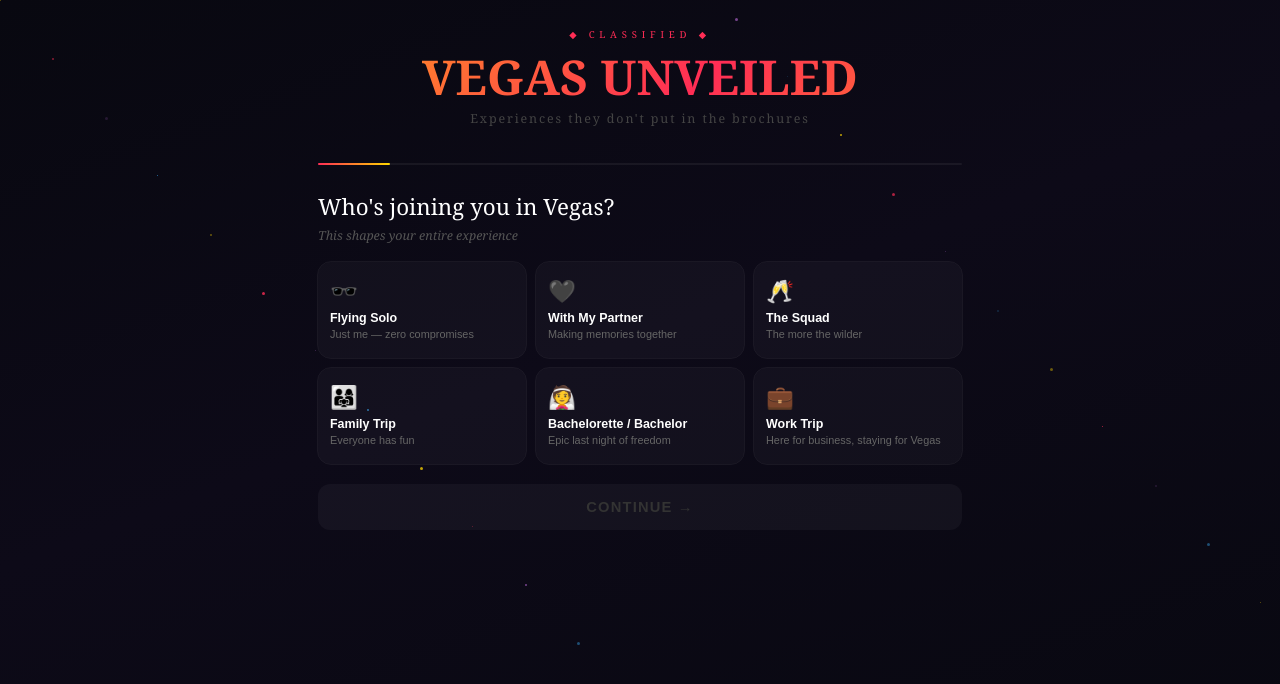
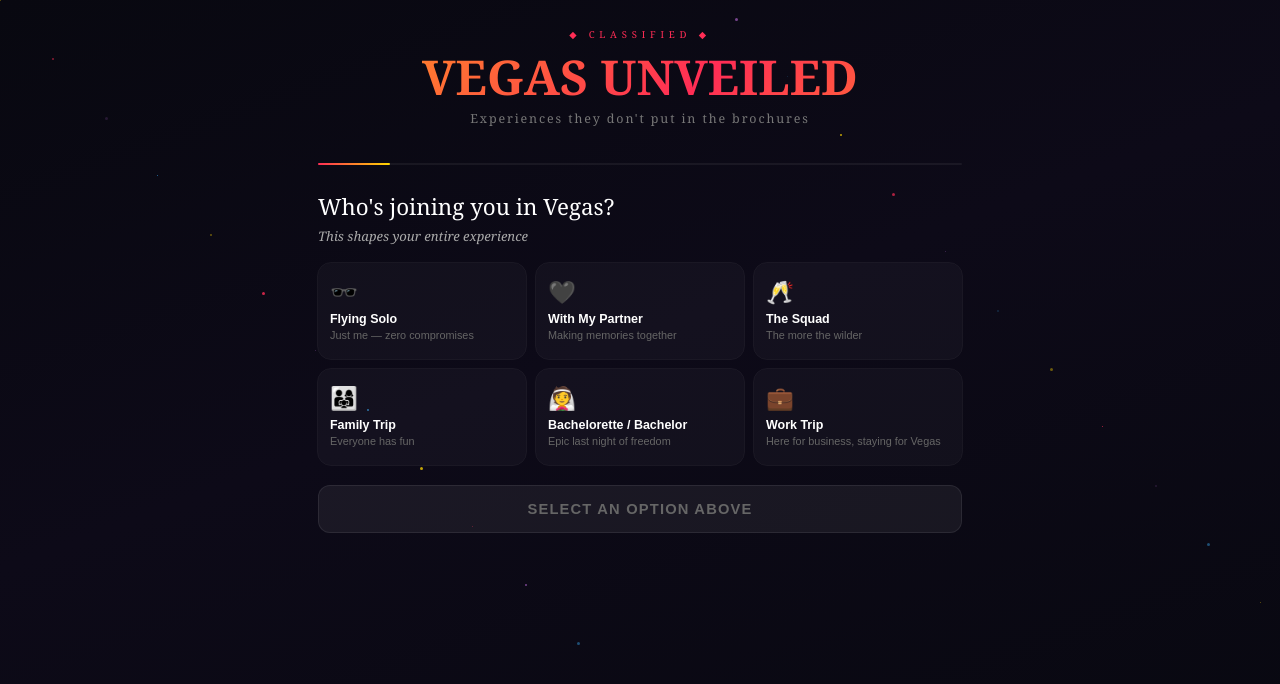
Before and after one commit to lucianecsk-hub/vegas-unveiled, a React (Create React App) app: page / in a window 1280 px wide. Both pictures are taken after a click on the button "REVEAL MY SECRET ITINERARY →". Shown: the top 684 px of the page. Built offline with nearby package versions, Linux system fonts and the light colour scheme.

Commit message:
Update App.jsx

```diff
--- a/src/App.jsx
+++ b/src/App.jsx
@@ -22,7 +22,7 @@ const PAID = [
   { id:20, name:"Mat Franco Magic Show", cat:"Show", price:50, rating:4.8, reviews:2686, dur:"1.5 hrs", emoji:"🪄", desc:"Winner of America's Got Talent. At The LINQ. Still the best magic show in Vegas — by far.", url:"https://vegas.vdvm.net/ZVx77X", provider:"VCO", tags:["couple","family","work"], vibes:["luxury"], times:["night"], seasons:["winter","spring","summer","fall"], interests:["show"], tier:"budget" },
   { id:21, name:"Machine Guns Vegas", cat:"Adventure", price:50, rating:4.8, reviews:144, dur:"1 hr", emoji:"🔫", desc:"Real machine guns in a supervised Vegas shooting range. The only place on Earth this makes sense.", url:"https://vegas.vdvm.net/Py36Z6", provider:"VCO", tags:["solo","couple","group","kids"], vibes:["dark"], times:["morning","day"], seasons:["winter","spring","summer","fall"], interests:["adventure"], tier:"budget" },
   { id:22, name:"Mystère — Cirque du Soleil", cat:"Show", price:49, rating:4.6, reviews:5750, dur:"1.5 hrs", emoji:"🎭", desc:"The original Cirque in Vegas. Treasure Island. 30+ years of acrobatics that defy physics.", url:"https://vegas.vdvm.net/LKVW3L", provider:"VCO", tags:["solo","couple","group","bachelorette","work"], vibes:["dark"], times:["night"], seasons:["winter","spring","summer","fall"], interests:["show"], tier:"budget" },
-  { id:23, name:"Meow Wolf Omega Mart", cat:"Unique", price:46, rating:3.8, reviews:265, dur:"2 hrs", emoji:"🛒", desc:"A supermarket where nothing is what it seems. AREA15. Go down the rabbit hole.", url:"https://vegas.vdvm.net/NkZ5bq", provider:"VCO", tags:["couple","group","family"], vibes:[], times:["day","night"], seasons:["winter","spring","summer","fall"], interests:["unique"], tier:"budget" },
+
   { id:24, name:"Bars Unknown Bar Crawl", cat:"Nightlife", price:54, rating:5.0, reviews:5, dur:"3 hrs", emoji:"🍸", desc:"The Strip's hidden bars. Most tourists walk past them every night without knowing. You won't.", url:"https://www.getyourguide.com/las-vegas-l58/bars-unknown-the-las-vegas-strip-bar-crawl-t708411/?partner_id=FIT427X&utm_medium=online_publisher", provider:"GYG", tags:["solo","couple","group","family","kids"], vibes:[], times:["night"], seasons:["winter","spring","summer","fall"], interests:["nightlife","unique"], tier:"budget", girlsTrip:true },
   { id:25, name:"Vegas! The Show", cat:"Show", price:47, rating:4.6, reviews:2599, dur:"1.5 hrs", emoji:"✨", desc:"Vegas history told through its greatest hits. Sinatra, Elvis, Liberace — all in one show.", url:"https://vegas.vdvm.net/R0O77N", provider:"VCO", tags:["solo","couple"], vibes:["dark","romantic"], times:["night"], seasons:["winter","spring","summer","fall"], interests:["show"], tier:"budget" },
   { id:26, name:"Hop-On Hop-Off Bus", cat:"Tour", price:58, rating:4.3, reviews:907, dur:"24 hrs", emoji:"🚌", desc:"See every inch of the Strip at your own pace. First-timers' best friend.", url:"https://www.getyourguide.com/las-vegas-l58/las-vegas-24-or-48-hour-hop-on-hop-off-tour-t61878/?partner_id=FIT427X&utm_medium=online_publisher", provider:"GYG", tags:["solo","couple","group","family","work","kids"], vibes:["luxury","romantic","first-timer"], times:["morning","day","night"], seasons:["winter","spring","summer","fall"], interests:["unique"], tier:"budget" },
@@ -529,10 +529,14 @@ function getHotels(ans) {
     seen.add(h.name);
     result.push(h);
   }
-  // Fill if needed — relax tier constraint
+  // Fill if needed — try adjacent tier before giving up
   if(result.length<3) {
+    const adjacentTiers = {budget:["budget","mid"], mid:["mid","budget","high"], high:["high","mid","vip"], vip:["vip","high"]};
+    const allowedTiers = adjacentTiers[userTier] || [userTier];
     for(const h of HOTELS) {
-      if(!seen.has(h.name) && result.length<3 && h.profiles.some(p=>profile.includes(p)) && h.tiers.includes(userTier)) {
+      if(!seen.has(h.name) && result.length<3 &&
+         h.profiles.some(p=>profile.includes(p)) &&
+         h.tiers.some(t=>allowedTiers.includes(t))) {
         seen.add(h.name); result.push(h);
       }
     }
@@ -746,6 +750,11 @@ export default function VegasApp() {
     const vibeDesc = vibeLabels[Array.isArray(newAns.vibe)?newAns.vibe[0]:newAns.vibe]||"";
     const interestDesc = Array.isArray(newAns.interest)?newAns.interest.join(" and "):newAns.interest||"";
 
+    const fallbacks = [
+      `A ${travelerType} ${vibeDesc} — Vegas has been holding its breath for someone like you. ${seasonCtx[newAns.season]} The city reveals different secrets depending on who's asking, and you asked the right questions. Here's what should absolutely be on your list.`,
+      `You came to Vegas as a ${travelerType}, ${vibeDesc}. That already puts you in a different category than most visitors. ${seasonCtx[newAns.season]} Here's what the city has been saving for you.`,
+    ];
+
     try {
       const res=await fetch("https://api.anthropic.com/v1/messages",{
         method:"POST",
@@ -774,8 +783,9 @@ Tone: Dark. Intimate. Cinematic. Like a secret being handed over. NEVER say "vib
         })
       });
       const data=await res.json();
-      setAiStory(data.content?.[0]?.text||"Vegas doesn't reveal itself to everyone. But you asked the right questions — and the city noticed.");
-    } catch { setAiStory("Vegas has layers most visitors never reach. You came looking for the right things."); }
+      const text = data.content?.[0]?.text;
+      setAiStory(text && text.length > 30 ? text : fallbacks[0]);
+    } catch { setAiStory(fallbacks[0]); }
 
     setLoading(false);
     setStep(totalSteps+1);
@@ -828,7 +838,7 @@ Tone: Dark. Intimate. Cinematic. Like a secret being handed over. NEVER say "vib
             backgroundClip:"text",animation:"flicker 9s infinite, shimmer 4s linear infinite",lineHeight:1.1}}>
             VEGAS UNVEILED
           </h1>
-          <p style={{color:"#444",fontSize:"0.78rem",margin:0,letterSpacing:"0.15em"}}>Experiences they don't put in the brochures</p>
+          <p style={{color:"#777",fontSize:"0.78rem",margin:0,letterSpacing:"0.15em"}}>Experiences they don't put in the brochures</p>
         </div>
 
         {/* INTRO */}
@@ -838,7 +848,7 @@ Tone: Dark. Intimate. Cinematic. Like a secret being handed over. NEVER say "vib
               <div style={{fontSize:"2.8rem",marginBottom:"16px"}}>🎰</div>
               <h2 style={{fontSize:"1.3rem",color:"#fff",margin:"0 0 12px",fontWeight:"normal"}}>Most people leave Vegas having seen <em style={{color:"#ff2d55"}}>nothing</em>.</h2>
               <p style={{color:"#aaa",lineHeight:1.8,margin:"0 0 8px",fontSize:"0.88rem"}}>Tell us about your trip. Get a custom itinerary with direct booking links — plus free insider tips most tourists never discover.</p>
-              <p style={{color:"#444",fontSize:"0.7rem",margin:0,fontStyle:"italic"}}>Quick, personal, free.</p>
+              <p style={{color:"#666",fontSize:"0.7rem",margin:0,fontStyle:"italic"}}>Quick, personal, free.</p>
             </div>
             <button onClick={handleNext} style={{width:"100%",padding:"17px",borderRadius:"12px",border:"none",background:"linear-gradient(135deg,#ff2d55,#ff6b35)",color:"#fff",fontSize:"0.95rem",fontWeight:"700",cursor:"pointer",letterSpacing:"0.08em",textTransform:"uppercase",boxShadow:"0 8px 32px rgba(255,45,85,.38)",transition:"all .2s"}}
               onMouseEnter={e=>{e.currentTarget.style.transform="translateY(-2px)";e.currentTarget.style.boxShadow="0 14px 40px rgba(255,45,85,.55)"}}
@@ -861,7 +871,7 @@ Tone: Dark. Intimate. Cinematic. Like a secret being handed over. NEVER say "vib
             </div>
 
             <h2 style={{fontSize:"1.4rem",color:"#fff",margin:"0 0 5px",fontWeight:"normal"}}>{currentQ.question}</h2>
-            <p style={{color:"#555",fontSize:"0.78rem",margin:"0 0 18px",fontStyle:"italic"}}>{currentQ.subtitle}</p>
+            <p style={{color:"#aaa",fontSize:"0.82rem",margin:"0 0 18px",fontStyle:"italic"}}>{currentQ.subtitle}</p>
 
             {currentQ.multi&&(
               <div style={{background:"rgba(255,215,0,.06)",border:"1px solid rgba(255,215,0,.16)",borderRadius:"8px",padding:"7px 12px",marginBottom:"14px",display:"flex",alignItems:"center",gap:"8px"}}>
@@ -892,11 +902,12 @@ Tone: Dark. Intimate. Cinematic. Like a secret being handed over. NEVER say "vib
             </div>
 
             <button onClick={handleNext} disabled={!canContinue} style={{width:"100%",padding:"15px",borderRadius:"12px",border:"none",
-              background:canContinue?"linear-gradient(135deg,#ff2d55,#ff6b35)":"rgba(255,255,255,.04)",
-              color:canContinue?"#fff":"#333",fontSize:"0.92rem",fontWeight:"700",
+              background:canContinue?"linear-gradient(135deg,#ff2d55,#ff6b35)":"rgba(255,255,255,.06)",
+              color:canContinue?"#fff":"#666",fontSize:"0.92rem",fontWeight:"700",
               cursor:canContinue?"pointer":"not-allowed",letterSpacing:"0.08em",textTransform:"uppercase",transition:"all .3s",
-              boxShadow:canContinue?"0 6px 24px rgba(255,45,85,.3)":"none"}}>
-              {step===totalSteps?"🔓 Unlock My Itinerary":"Continue →"}
+              boxShadow:canContinue?"0 6px 24px rgba(255,45,85,.3)":"none",
+              border:canContinue?"none":"1px solid rgba(255,255,255,.08)"}}>
+              {step===totalSteps?"🔓 Unlock My Itinerary":canContinue?"Continue →":"Select an option above"}
             </button>
           </div>
         )}
@@ -912,7 +923,7 @@ Tone: Dark. Intimate. Cinematic. Like a secret being handed over. NEVER say "vib
               ))}
             </div>
             <p style={{color:"#ffd700",fontSize:"0.95rem",margin:"0 0 6px"}}>Accessing the underground...</p>
-            <p style={{color:"#444",fontSize:"0.75rem"}}>Building your secret Vegas itinerary</p>
+            <p style={{color:"#888",fontSize:"0.78rem"}}>Building your secret Vegas itinerary</p>
           </div>
         )}
 
```
